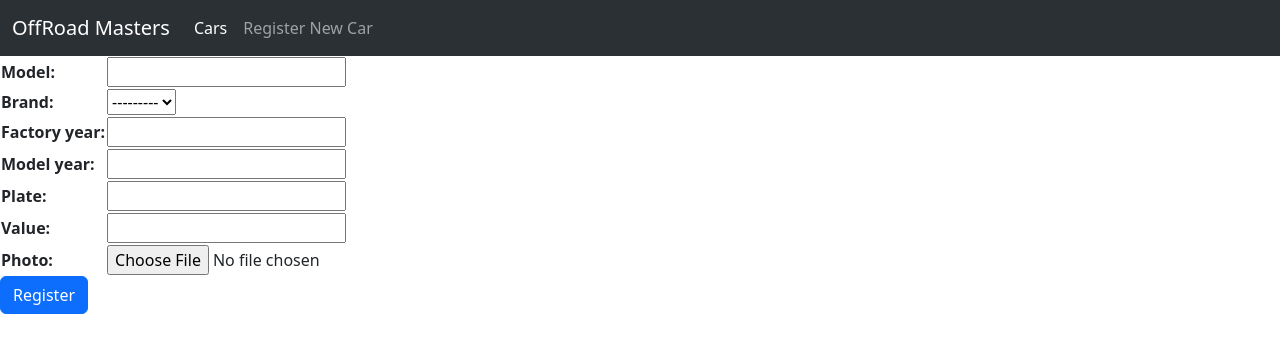
After one commit to rodsantis/car-dealership-webapp, a Django app: page /new_car/ in a window 1280 px wide. The commit adds this page. Shown: the top 353 px of the page. Run offline with Django 5.2, Linux system fonts and the light colour scheme; data that the repository does not hold is empty.

Commit message:
Created a page where the user can register a new car, created the forms.py file with its forms and some validations. Finally updated the href of the navbar on layout.html

```diff
--- /dev/null
+++ b/cars/forms.py
@@ -0,0 +1,21 @@
+from django import forms
+from cars.models import Brand, Car
+
+
+class CarModelForm(forms.ModelForm):
+    class Meta:
+        model = Car
+        fields = '__all__'
+
+
+    def clean_value(self):
+        value = self.cleaned_data.get('value')
+        if value < 20000:
+            self.add_error('value', 'The minimum value should be $20,000.00')
+        return value
+
+    def clean_factory_year(self):
+        factory_year = self.cleaned_data.get('factory_year')
+        if factory_year < 1975:
+            self.add_error('factory_year', 'It is not possible to register a car produced before 1975.')
+        return factory_year
--- /dev/null
+++ b/cars/templates/new_car.html
@@ -0,0 +1,15 @@
+{% extends 'layout.html' %}
+
+{% block title %}
+    Adding New Car
+{% endblock %}
+
+{% block body %}
+    <form method="post" enctype="multipart/form-data">
+        {% csrf_token %}
+        <table>
+            {{ new_car_form.as_table }}
+        </table>
+        <input type="submit" value="Register" class="btn btn-primary">
+    </form>
+{% endblock %}
--- a/cars/views.py
+++ b/cars/views.py
@@ -1,5 +1,6 @@
-from django.shortcuts import render
+from django.shortcuts import render, redirect
 from cars.models import Car
+from cars.forms import CarModelForm
 
 def cars_view(request):
     search = request.GET.get('search')
@@ -14,3 +15,18 @@ def cars_view(request):
         'cars.html',
         {'cars': cars}
         )
+
+def new_car_view(request):
+    if request.method == "POST":
+        new_car_form = CarModelForm(request.POST, request.FILES)
+        if new_car_form.is_valid():
+            new_car_form.save()
+            return redirect('cars_list')
+    else:
+        new_car_form = CarModelForm()
+
+    return render(
+        request,
+        'new_car.html',
+        { 'new_car_form': new_car_form }
+    )
--- a/core/templates/layout.html
+++ b/core/templates/layout.html
@@ -13,18 +13,18 @@
     <header>
         <nav class="navbar navbar-expand-lg bg-body-tertiary" data-bs-theme="dark">
             <div class="container-fluid">
-                <a class="navbar-brand" href="#">OffRoad Masters</a>
+                <a class="navbar-brand" href="{% url 'cars_list' %}">OffRoad Masters</a>
                 <button class="navbar-toggler" type="button" data-bs-toggle="collapse" data-bs-target="#navbarSupportedContent" aria-controls="navbarSupportedContent" aria-expanded="false" aria-label="Toggle navigation">
                 <span class="navbar-toggler-icon"></span>
                 </button>
                 <div class="collapse navbar-collapse" id="navbarSupportedContent">
                 <ul class="navbar-nav me-auto mb-2 mb-lg-0">
                     <li class="nav-item">
-                    <a class="nav-link active" aria-current="page" href="#">Cars</a>
+                    <a class="nav-link active" aria-current="page" href="{% url 'cars_list' %}">Cars</a>
                     </li>
-                    <!-- <li class="nav-item">
-                    <a class="nav-link" href="#">Link</a>
-                    </li> -->
+                    <li class="nav-item">
+                    <a class="nav-link" href="{% url 'new_car' %}">Register New Car</a>
+                    </li>
                 </ul>
                 </div>
             </div>
--- a/core/urls.py
+++ b/core/urls.py
@@ -18,9 +18,10 @@ from django.contrib import admin
 from django.urls import path
 from django.conf import settings
 from django.conf.urls.static import static
-from cars.views import cars_view
+from cars.views import cars_view, new_car_view
 
 urlpatterns = [
     path('admin/', admin.site.urls),
     path('cars/', cars_view, name='cars_list'),
+    path('new_car/', new_car_view, name='new_car'),
 ] + static(settings.MEDIA_URL, document_root=settings.MEDIA_ROOT)
```
